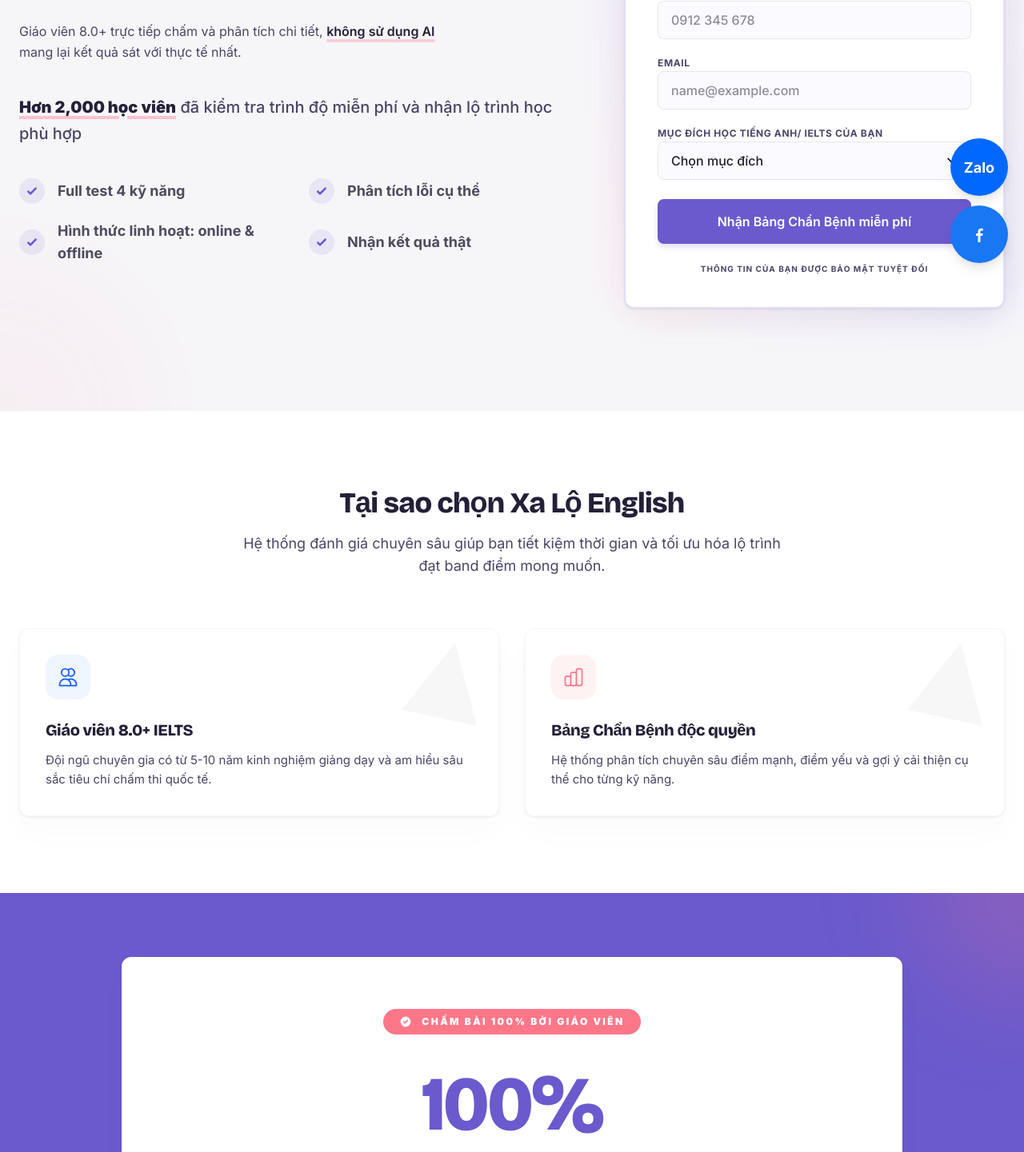
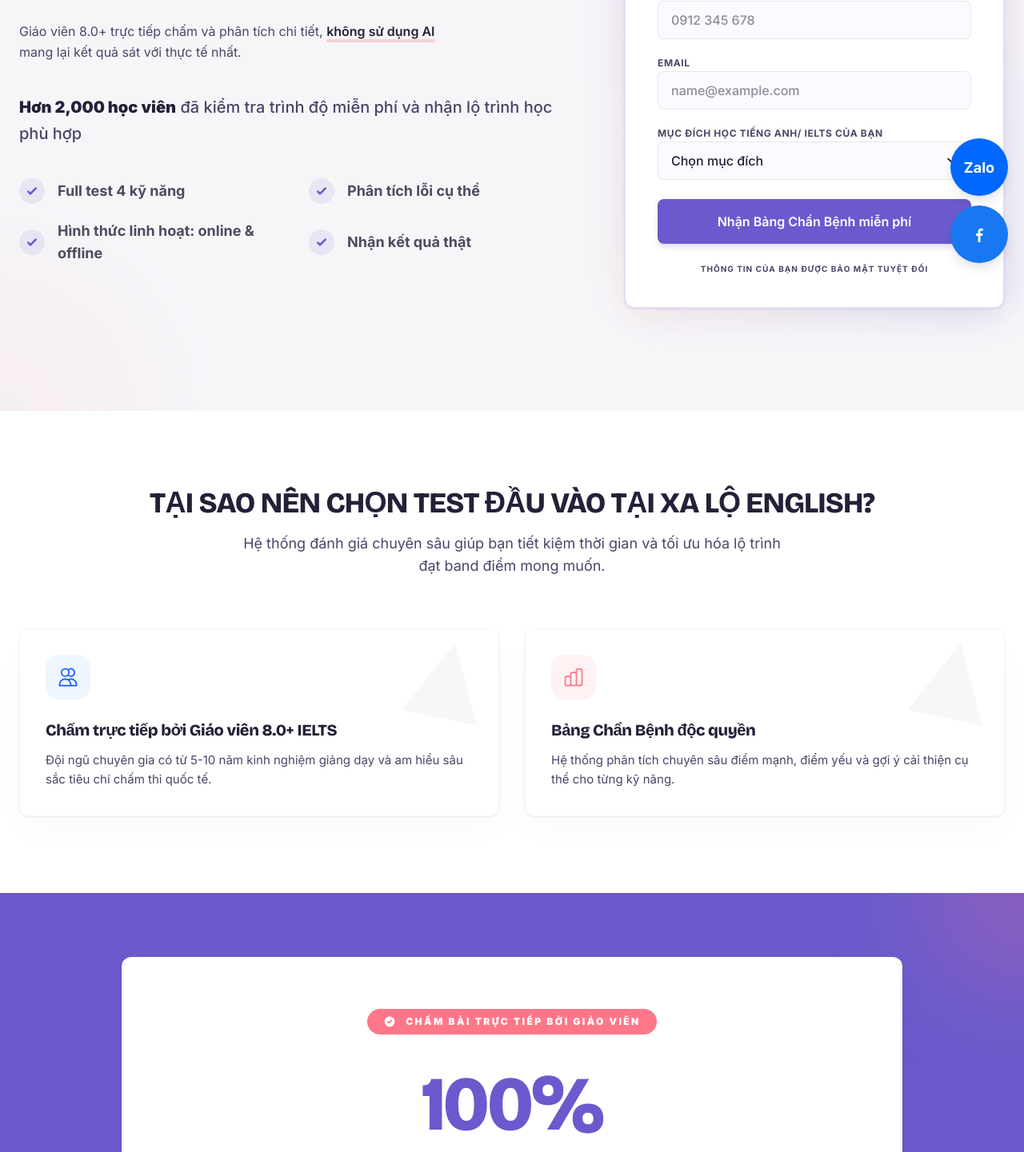
Before and after one commit to itxalo1413-art/Xalo_Landingpage, a Next.js app in the folder fe/: page / in a window 1280 px wide. Shown: the part 451-1892 px from the top of the page at 80% size. Built offline with nearby package versions, Linux system fonts and the light colour scheme.

Commit message:
updating fe 2

```diff
--- a/fe/app/page.tsx
+++ b/fe/app/page.tsx
@@ -184,7 +184,7 @@
 
             <div className="flex items-center gap-4 py-2">
               <p className="text-base md:text-xl font-medium text-xle-text-secondary leading-relaxed">
-                <span className="font-black text-foreground underline decoration-xle-accent/40 decoration-4 underline-offset-4">Hơn 2,000 học viên</span> đã kiểm tra trình độ miễn phí và nhận lộ trình học phù hợp
+                <span className="font-black text-foreground  decoration-xle-accent/40 decoration-4 underline-offset-4">Hơn 2,000 học viên</span> đã kiểm tra trình độ miễn phí và nhận lộ trình học phù hợp
               </p>
             </div>
 
@@ -398,14 +398,14 @@
       <section className="bg-white py-24">
         <div className="mx-auto max-w-7xl px-6">
           <div className="mb-16 text-center">
-            <h2 className="text-3xl font-extrabold md:text-4xl text-foreground">Tại sao chọn Xa Lộ English</h2>
+            <h2 className="text-3xl font-extrabold md:text-4xl text-foreground">TẠI SAO NÊN CHỌN TEST ĐẦU VÀO TẠI XA LỘ ENGLISH?</h2>
             <p className="mt-4 text-xle-text-secondary max-w-2xl mx-auto text-lg">Hệ thống đánh giá chuyên sâu giúp bạn tiết kiệm thời gian và tối ưu hóa lộ trình đạt band điểm mong muốn.</p>
           </div>
 
           <div className="grid grid-cols-1 gap-8 md:grid-cols-2">
             {[
               {
-                title: "Giáo viên 8.0+ IELTS",
+                title: "Chấm trực tiếp bởi Giáo viên 8.0+ IELTS",
                 content: "Đội ngũ chuyên gia có từ 5-10 năm kinh nghiệm giảng dạy và am hiểu sâu sắc tiêu chí chấm thi quốc tế.",
                 icon: (
                   <svg className="w-7 h-7" fill="none" viewBox="0 0 24 24" stroke="currentColor">
@@ -462,7 +462,7 @@
               <svg className="w-4 h-4" fill="currentColor" viewBox="0 0 20 20">
                 <path fillRule="evenodd" d="M10 18a8 8 0 100-16 8 8 0 000 16zm3.707-9.293a1 1 0 00-1.414-1.414L9 10.586 7.707 9.293a1 1 0 00-1.414 1.414l2 2a1 1 0 001.414 0l4-4z" clipRule="evenodd" />
               </svg>
-              Chấm bài 100% bởi giáo viên
+              Chấm bài trực tiếp bởi giáo viên
             </div>
 
             <div className="space-y-4">
@@ -518,13 +518,13 @@
       </section>
 
       {/* Visual Proof Section */}
-      <section className="bg-white pb-24 overflow-hidden">
+      <section className="bg-white pb-24">
         <div className="mx-auto max-w-7xl px-6">
           <div className="mb-12 text-center">
-            <span className="text-xle-primary font-bold tracking-widest uppercase text-sm">Kết quả mẫu</span>
+            <span className="text-xle-primary font-black tracking-tight uppercase text-xl md:text-2xl">KẾT QUẢ MẪU</span>
             <h2 className="mt-2 text-3xl font-extrabold md:text-4xl text-foreground">Bảng Chẩn Bệnh thực tế</h2>
             <p className="mt-4 text-xle-text-secondary max-w-2xl mx-auto">
-              Xem trước định dạng Bảng Chẩn Bệnh chi tiết mà bạn sẽ nhận được sau khi hoàn thành bài test.
+              Khám phá Bảng Chẩn Bệnh: Không chỉ trả điểm, Xa Lộ English chỉ rõ lỗ hổng của bạn.
             </p>
           </div>
 
@@ -627,7 +627,7 @@
             onClick={scrollToForm}
             className="button-accent mt-10 h-16 px-12 text-lg shadow-xl hover:shadow-2xl hover:scale-105"
           >
-            Đăng kí test miễn phí ngay
+            Đăng ký nhận Bảng Chẩn Bệnh miễn phí ngay
           </button>
 
           <div className="mt-16 pt-8 border-t border-white/20 w-full flex flex-col md:flex-row items-center justify-between gap-4 text-white/60 text-sm">
```
